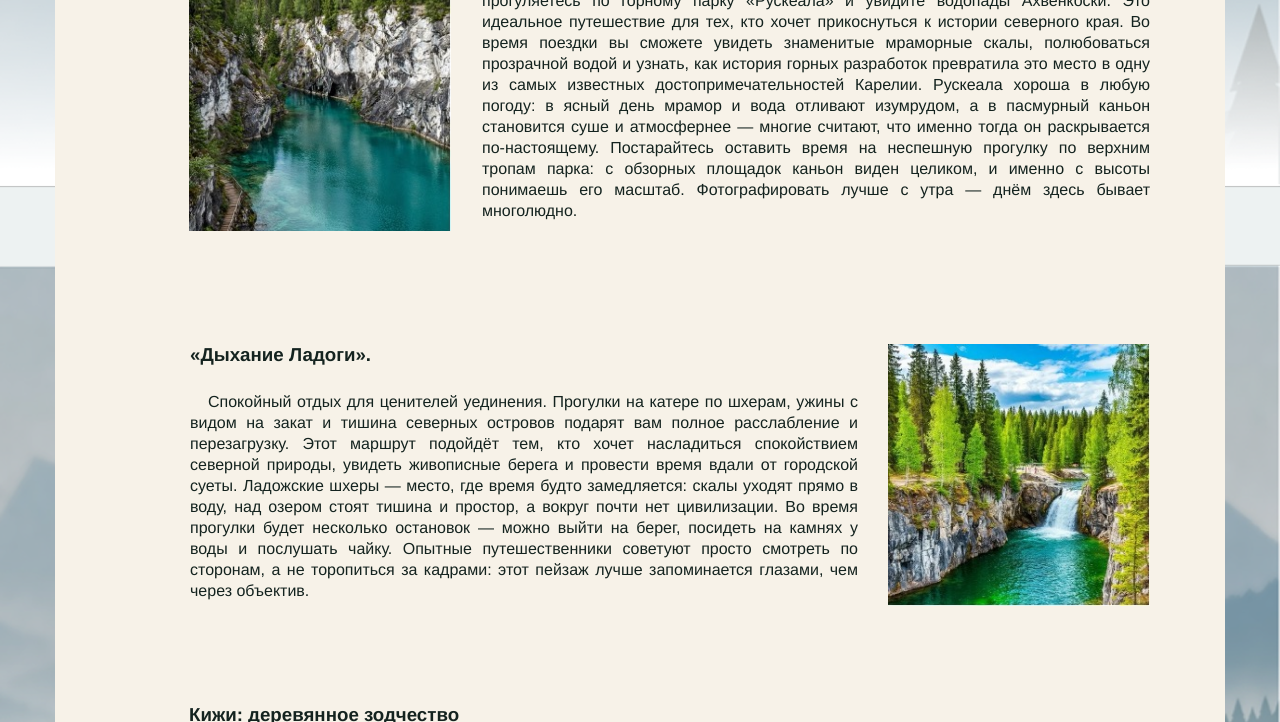
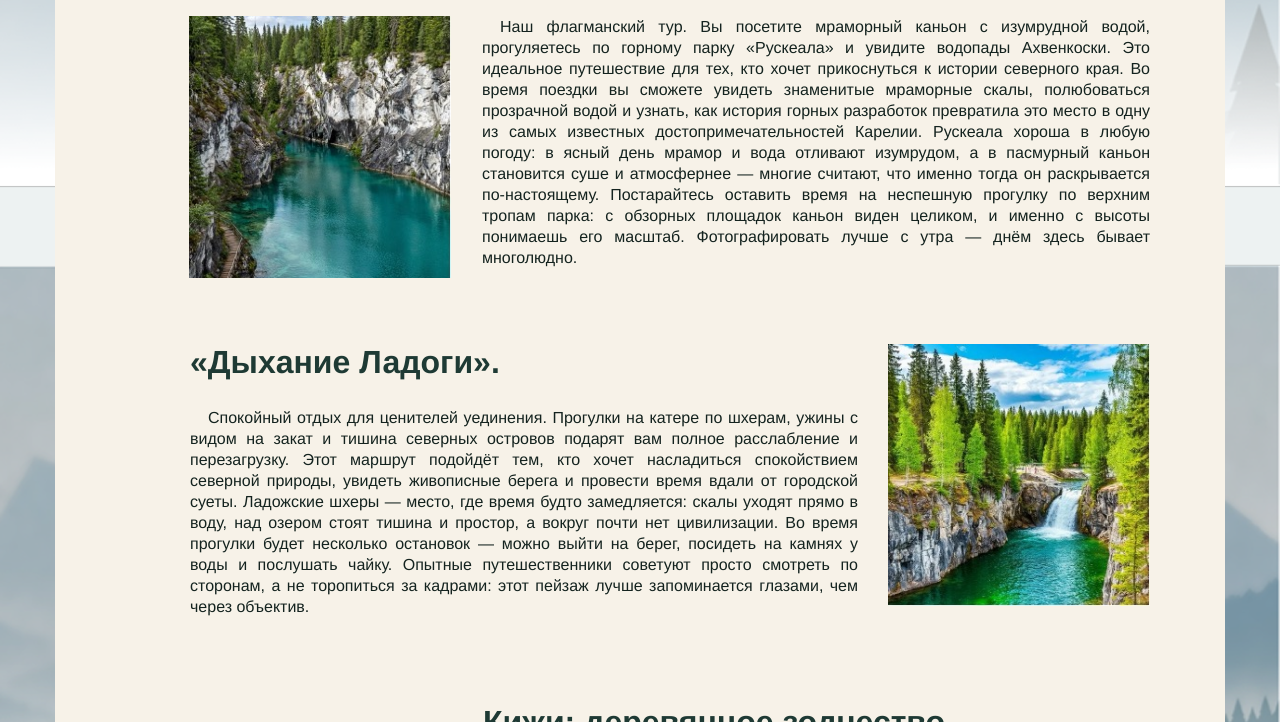
Before and after one commit to polinaov01-dot/karelia-tours, a plain HTML site: page tour.html in a window 1280 px wide. Shown: the part 642-1364 px from the top of the page. Drawn offline with Linux system fonts and the light colour scheme.

Commit message:
Preserve tour heading styling after semantic update

```diff
--- a/css/style.css
+++ b/css/style.css
@@ -217,7 +217,7 @@ a:focus-visible {
     margin-top: 31px;
 }
 
-h1, .left_card h2, .right_card h2 {
+h1, .left_card h3, .right_card h3 {
     color: #1e3a34;
     font-size: 32px;
     font-weight: 700;
@@ -320,7 +320,7 @@ h1, .left_card h2, .right_card h2 {
     background: #f7f2e8;
 }
 
-.left_card h2 {
+.left_card h3 {
     margin: 0 0 31px 294px;
 }
 
```
